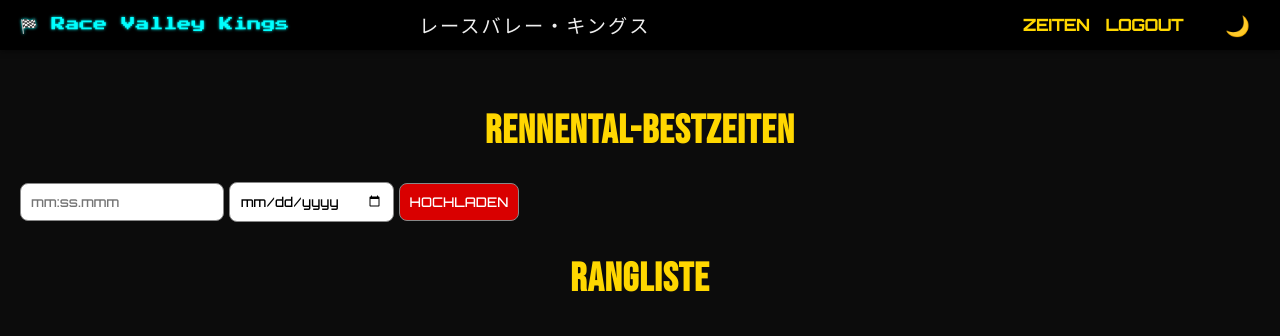
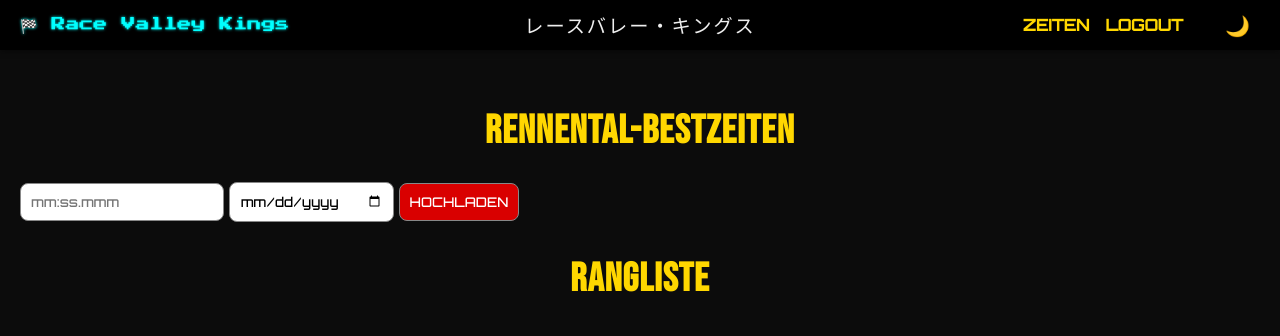
Before and after one commit to Tafi03/racevalleykings, a Flask app: page /zeiten in a window 1280 px wide. Shown: the top 336 px of the page. Run offline with Flask 3, Linux system fonts and the light colour scheme; the visitor is signed in with stand-in values (Sample User, id 1); data that the repository does not hold is empty.

Commit message:
mobile optimization3

```diff
--- a/static/style.css
+++ b/static/style.css
@@ -285,3 +285,24 @@ table button:hover {
         margin-bottom: 10px;
     }
 }
+
+/* ── Standard (Mobile & Tablet) ▸ Titel läuft im Flex-Flow mit ───────── */
+.brand-jp{
+    font-family:'Noto Sans JP','Orbitron',sans-serif;
+    font-size:1.2rem;
+    letter-spacing:2px;
+    margin:0 auto;          /* zentriert im Flex-Container */
+    text-align:center;
+    flex-grow:1;            /* nimmt den Freiraum ein */
+}
+
+/* ── Desktop ≥ 601 px ▸ absolut exakt mittig ─────────────────────────── */
+@media (min-width:601px){
+  .brand-jp{
+      position:absolute;
+      left:50%;
+      transform:translateX(-50%);
+      margin:0;             /* margin-auto entfernen */
+      flex-grow:0;          /* kein Flex-Wachstum nötig */
+  }
+}
```
